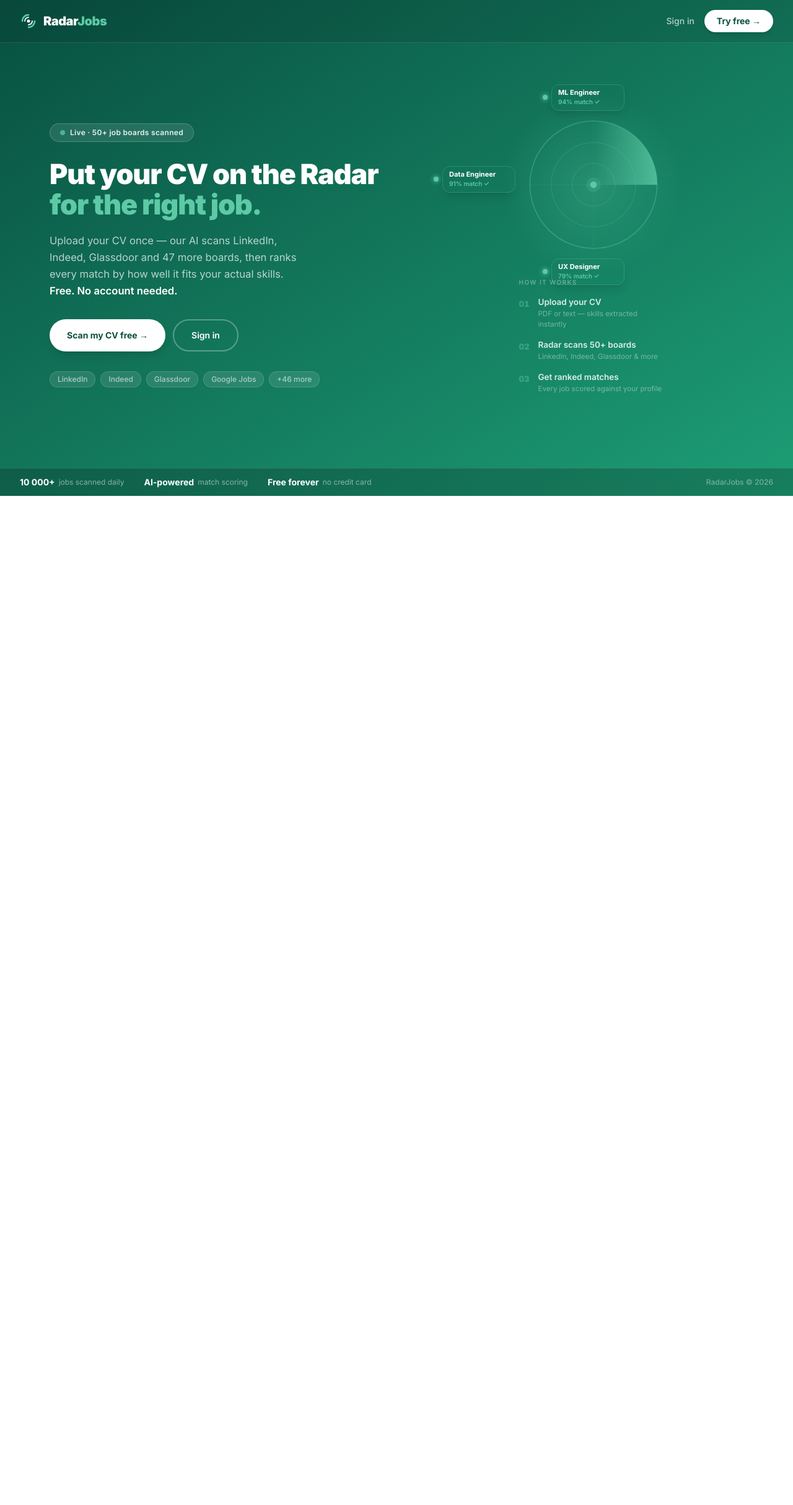
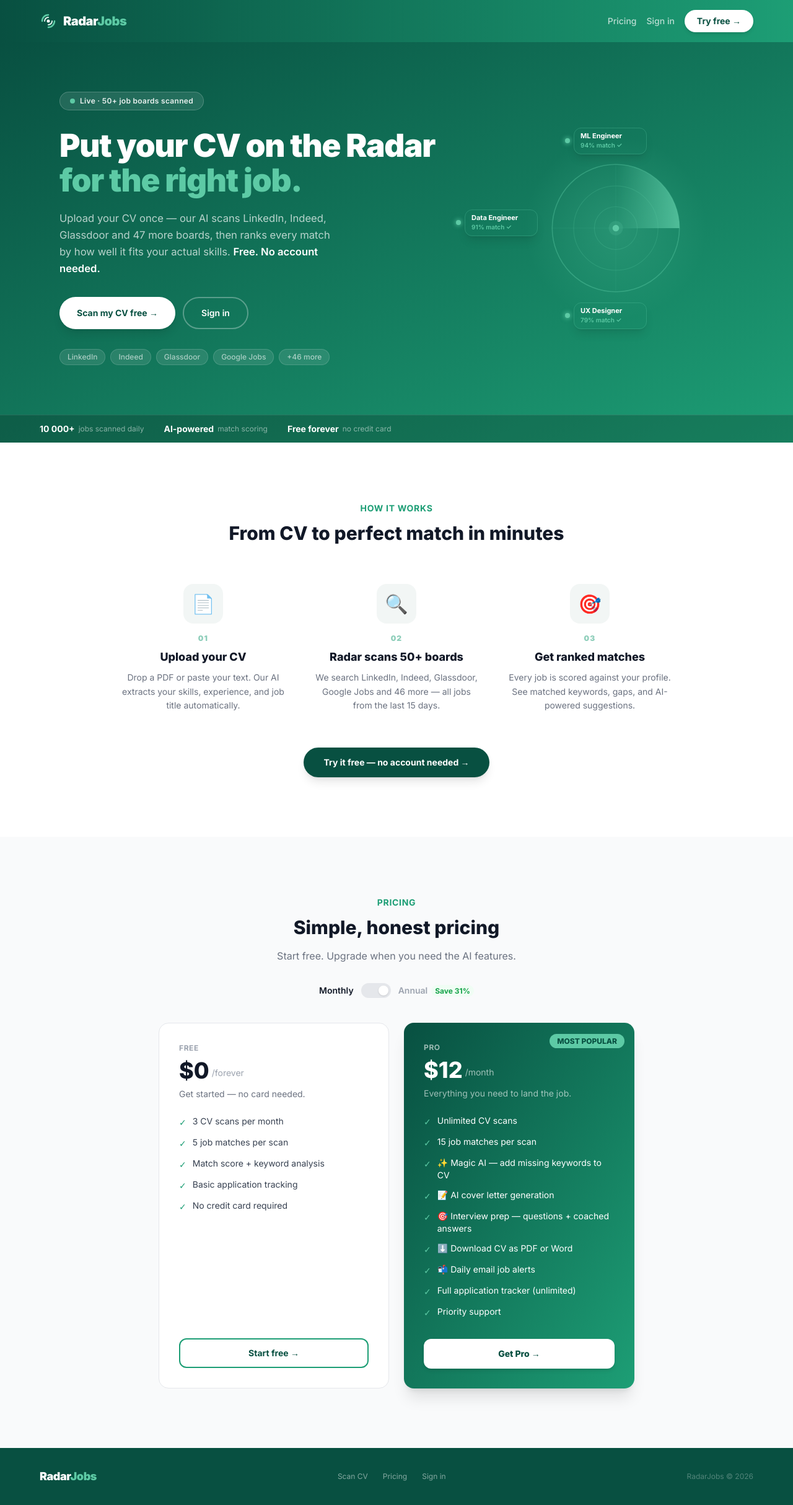
Before and after one commit to Aitibour/radarjobs-co, a Next.js app in the folder frontend/: page / in a window 1280 px wide. Shown: the whole page at 62% size. Before the commit the page ends 800 px from the top, so only its background shows below. Built offline with nearby package versions, Linux system fonts and the light colour scheme; no server answers.

Commit message:
feat: landing page — How it Works + Pricing sections below hero

```diff
--- a/frontend/app/page.tsx
+++ b/frontend/app/page.tsx
@@ -1,6 +1,8 @@
 'use client'
 
 import Link from 'next/link'
+import { useState } from 'react'
+import { redirectToCheckout } from '@/lib/stripe'
 
 const BLIPS = [
   { label: 'Senior Dev',    match: '87%', pos: { top: '2px',    right: '-148px' }, delay: '0s'    },
@@ -9,12 +11,48 @@ const BLIPS = [
   { label: 'UX Designer',   match: '79%', pos: { bottom: '-52px',left: '28px'   }, delay: '3.75s' },
 ]
 
+const FREE_FEATURES = [
+  '3 CV scans per month',
+  '5 job matches per scan',
+  'Match score + keyword analysis',
+  'Basic application tracking',
+  'No credit card required',
+]
+
+const PRO_FEATURES = [
+  'Unlimited CV scans',
+  '15 job matches per scan',
+  '✨ Magic AI — add missing keywords to CV',
+  '📝 AI cover letter generation',
+  '🎯 Interview prep — questions + coached answers',
+  '⬇️ Download CV as PDF or Word',
+  '📬 Daily email job alerts',
+  'Full application tracker (unlimited)',
+  'Priority support',
+]
+
 export default function LandingPage() {
+  const [annual, setAnnual] = useState(false)
+  const [checkoutLoading, setCheckoutLoading] = useState(false)
+
+  const proPrice = annual ? 99 : 12
+  const proLabel = annual ? '/year' : '/month'
+
+  const handleUpgrade = async () => {
+    setCheckoutLoading(true)
+    try {
+      await redirectToCheckout(annual ? 'annual' : 'monthly')
+    } catch {
+      setCheckoutLoading(false)
+    }
+  }
+
   return (
-    <main className="h-screen flex flex-col overflow-hidden bg-gradient-to-br from-teal-dark to-teal-mid font-sans">
+    <main className="bg-white font-sans">
 
       {/* ─── Nav ─────────────────────────────────────── */}
-      <nav className="shrink-0 flex items-center justify-between px-8 py-4 bg-black/10 border-b border-white/10">
+      <nav className="bg-gradient-to-r from-teal-dark to-teal-mid px-8 py-4">
+        <div className="max-w-6xl mx-auto flex items-center justify-between">
           <div className="flex items-center gap-2.5">
             <svg width="28" height="28" viewBox="0 0 28 28" fill="none" aria-hidden="true">
               <path d="M4 14a10 10 0 0 1 10-10" stroke="#5DCAA5" strokeWidth="2.5" strokeLinecap="round"/>
@@ -27,41 +65,37 @@ export default function LandingPage() {
               <span className="text-white">Radar</span><span className="text-teal-accent">Jobs</span>
             </span>
           </div>
-
           <div className="flex items-center gap-4">
-          <Link href="/login"
-            className="text-sm font-medium text-white/70 hover:text-white transition-colors">
-            Sign in
-          </Link>
+            <Link href="/pricing" className="text-sm font-medium text-white/70 hover:text-white transition-colors">Pricing</Link>
+            <Link href="/login" className="text-sm font-medium text-white/70 hover:text-white transition-colors">Sign in</Link>
             <Link href="/scan"
               className="text-sm font-bold bg-white text-teal-dark px-5 py-2 rounded-full hover:bg-teal-light hover:scale-105 transition-all duration-200 shadow-md">
               Try free →
             </Link>
           </div>
+        </div>
       </nav>
 
       {/* ─── Hero ────────────────────────────────────── */}
-      <div className="flex-1 flex overflow-hidden">
+      <div className="bg-gradient-to-br from-teal-dark to-teal-mid">
+        <div className="max-w-6xl mx-auto px-8 py-20 flex items-center gap-12">
 
-        {/* ── Left: copy + CTA ── */}
-        <div className="flex-1 flex flex-col justify-center px-8 md:px-14 lg:px-20">
-
+          {/* Left */}
+          <div className="flex-1">
             <div className="flex items-center gap-2 mb-7 w-fit bg-white/10 border border-white/20 rounded-full px-4 py-1.5">
               <span className="w-2 h-2 rounded-full bg-teal-accent animate-pulse shrink-0"/>
-            <span className="text-xs font-semibold text-white/90 tracking-wide">
-              Live · 50+ job boards scanned
-            </span>
+              <span className="text-xs font-semibold text-white/90 tracking-wide">Live · 50+ job boards scanned</span>
             </div>
 
             <h1 className="font-black text-white leading-[1.1] tracking-tight mb-5"
-              style={{ fontSize: 'clamp(2rem, 3.5vw, 3.2rem)' }}>
+                style={{ fontSize: 'clamp(2.2rem, 4vw, 3.5rem)' }}>
               Put your CV on the Radar
               <br />
               <span className="text-teal-accent">for the right job.</span>
             </h1>
 
-          <p className="text-white/70 mb-8 leading-relaxed"
-             style={{ fontSize: 'clamp(0.9rem, 1.3vw, 1.05rem)', maxWidth: '420px' }}>
+            <p className="text-white/70 mb-8 leading-relaxed max-w-md"
+               style={{ fontSize: 'clamp(0.95rem, 1.3vw, 1.1rem)' }}>
               Upload your CV once — our AI scans LinkedIn, Indeed, Glassdoor
               and 47 more boards, then ranks every match by how well it fits
               your actual skills.{' '}
@@ -89,20 +123,11 @@ export default function LandingPage() {
             </div>
           </div>
 
-        {/* ── Right: radar + blips + steps ── */}
-        <div className="hidden lg:flex w-[46%] flex-col items-center justify-center gap-10 pr-14">
-
-          {/* Radar with discovery blips */}
+          {/* Right: radar only */}
+          <div className="hidden lg:flex w-[380px] items-center justify-center">
             <div className="relative" style={{ width: 220, height: 220 }}>
-            {/* Glow behind radar */}
               <div className="absolute inset-0 rounded-full pointer-events-none"
-              style={{
-                background: 'radial-gradient(circle, #5DCAA5 0%, transparent 70%)',
-                opacity: 0.25,
-                transform: 'scale(1.35)',
-              }}/>
-
-            {/* Radar SVG */}
+                style={{ background: 'radial-gradient(circle, #5DCAA5 0%, transparent 70%)', opacity: 0.25, transform: 'scale(1.35)' }}/>
               <svg width="220" height="220" viewBox="0 0 210 210" fill="none"
                 style={{ animation: 'radarSpin 5s linear infinite', position: 'relative', zIndex: 1 }}>
                 <defs>
@@ -120,14 +145,9 @@ export default function LandingPage() {
                 <circle cx="105" cy="105" r="5"  fill="#5DCAA5"/>
                 <circle cx="105" cy="105" r="11" fill="#5DCAA5" fillOpacity="0.2"/>
               </svg>
-
-            {/* Discovery blip cards */}
               {BLIPS.map(({ label, match, pos, delay }) => (
-              <div
-                key={label}
-                className="absolute flex items-center gap-1.5 pointer-events-none"
-                style={{ ...pos, animation: `blipPop 5s ease-out ${delay} infinite`, zIndex: 2 }}
-              >
+                <div key={label} className="absolute flex items-center gap-1.5 pointer-events-none"
+                  style={{ ...pos, animation: `blipPop 5s ease-out ${delay} infinite`, zIndex: 2 }}>
                   <div className="w-2 h-2 rounded-full bg-teal-accent shrink-0"
                     style={{ boxShadow: '0 0 6px 2px rgba(93,202,165,0.55)' }}/>
                   <div className="bg-white/12 backdrop-blur-sm border border-teal-accent/30 rounded-xl px-2.5 py-1.5 shadow-lg"
@@ -137,12 +157,8 @@ export default function LandingPage() {
                   </div>
                 </div>
               ))}
-
               <style jsx>{`
-              @keyframes radarSpin {
-                from { transform: rotate(0deg); }
-                to   { transform: rotate(360deg); }
-              }
+                @keyframes radarSpin { from { transform: rotate(0deg); } to { transform: rotate(360deg); } }
                 @keyframes blipPop {
                   0%   { opacity: 0; transform: scale(0.65) translateY(3px); }
                   9%   { opacity: 1; transform: scale(1.06) translateY(0);   }
@@ -153,33 +169,12 @@ export default function LandingPage() {
                 }
               `}</style>
             </div>
-
-          {/* How it works — minimal */}
-          <div className="flex flex-col gap-4" style={{ width: 240 }}>
-            <p className="text-white/35 text-[10px] uppercase tracking-[0.14em] font-semibold">How it works</p>
-            {[
-              { n: '01', title: 'Upload your CV',          sub: 'PDF or text — skills extracted instantly' },
-              { n: '02', title: 'Radar scans 50+ boards',  sub: 'LinkedIn, Indeed, Glassdoor & more' },
-              { n: '03', title: 'Get ranked matches',       sub: 'Every job scored against your profile' },
-            ].map(({ n, title, sub }) => (
-              <div key={n} className="flex items-start gap-3.5">
-                <span className="shrink-0 font-black tabular-nums text-teal-accent/45 mt-0.5"
-                  style={{ fontSize: '0.82rem' }}>
-                  {n}
-                </span>
-                <div>
-                  <p className="text-white/85 font-semibold leading-tight" style={{ fontSize: '0.84rem' }}>{title}</p>
-                  <p className="text-white/40 mt-0.5" style={{ fontSize: '0.72rem' }}>{sub}</p>
-                </div>
-              </div>
-            ))}
-          </div>
           </div>
         </div>
 
-      {/* ─── Stats strip ─────────────────────────────── */}
-      <div className="shrink-0 bg-black/20 border-t border-white/10 py-3 px-8">
-        <div className="flex items-center justify-between">
+        {/* Stats strip */}
+        <div className="bg-black/20 border-t border-white/10 py-3 px-8">
+          <div className="max-w-6xl mx-auto flex items-center justify-between">
             <div className="flex items-center gap-8">
               {[
                 { value: '10 000+',      label: 'jobs scanned daily' },
@@ -192,9 +187,143 @@ export default function LandingPage() {
                 </div>
               ))}
             </div>
-          <p className="text-xs text-white/40 font-medium">RadarJobs © 2026</p>
           </div>
         </div>
+      </div>
+
+      {/* ─── How it works ───────────────────────────── */}
+      <div className="py-24 px-8 bg-white">
+        <div className="max-w-4xl mx-auto">
+          <p className="text-teal-mid text-sm font-bold uppercase tracking-wider text-center mb-3">How it works</p>
+          <h2 className="text-3xl font-extrabold text-gray-900 text-center mb-16">From CV to perfect match in minutes</h2>
+
+          <div className="grid md:grid-cols-3 gap-10">
+            {[
+              {
+                n: '01',
+                icon: '📄',
+                title: 'Upload your CV',
+                desc: 'Drop a PDF or paste your text. Our AI extracts your skills, experience, and job title automatically.',
+              },
+              {
+                n: '02',
+                icon: '🔍',
+                title: 'Radar scans 50+ boards',
+                desc: 'We search LinkedIn, Indeed, Glassdoor, Google Jobs and 46 more — all jobs from the last 15 days.',
+              },
+              {
+                n: '03',
+                icon: '🎯',
+                title: 'Get ranked matches',
+                desc: 'Every job is scored against your profile. See matched keywords, gaps, and AI-powered suggestions.',
+              },
+            ].map(({ n, icon, title, desc }) => (
+              <div key={n} className="flex flex-col items-center text-center">
+                <div className="w-16 h-16 rounded-2xl bg-teal-dark/5 flex items-center justify-center text-3xl mb-4">
+                  {icon}
+                </div>
+                <span className="text-xs font-black text-teal-mid/50 tracking-widest mb-2">{n}</span>
+                <h3 className="text-lg font-extrabold text-gray-900 mb-2">{title}</h3>
+                <p className="text-sm text-gray-500 leading-relaxed">{desc}</p>
+              </div>
+            ))}
+          </div>
+
+          <div className="text-center mt-14">
+            <Link href="/scan"
+              className="inline-flex items-center gap-2 font-bold text-sm bg-teal-dark text-white px-8 py-3.5 rounded-full shadow-lg hover:bg-teal-mid hover:scale-105 transition-all duration-200">
+              Try it free — no account needed →
+            </Link>
+          </div>
+        </div>
+      </div>
+
+      {/* ─── Pricing ─────────────────────────────────── */}
+      <div className="py-24 px-8 bg-gray-50">
+        <div className="max-w-4xl mx-auto">
+          <p className="text-teal-mid text-sm font-bold uppercase tracking-wider text-center mb-3">Pricing</p>
+          <h2 className="text-3xl font-extrabold text-gray-900 text-center mb-4">Simple, honest pricing</h2>
+          <p className="text-gray-500 text-center mb-8">Start free. Upgrade when you need the AI features.</p>
+
+          {/* Toggle */}
+          <div className="flex items-center justify-center gap-3 mb-10">
+            <span className={`text-sm font-semibold ${!annual ? 'text-gray-900' : 'text-gray-400'}`}>Monthly</span>
+            <button onClick={() => setAnnual(!annual)}
+              className={`relative w-12 h-6 rounded-full transition-colors ${annual ? 'bg-teal-mid' : 'bg-gray-200'}`}>
+              <span className={`absolute top-1 w-4 h-4 bg-white rounded-full shadow transition-transform ${annual ? 'translate-x-7' : 'translate-x-1'}`}/>
+            </button>
+            <span className={`text-sm font-semibold ${annual ? 'text-gray-900' : 'text-gray-400'}`}>
+              Annual
+              <span className="ml-1.5 text-xs font-bold text-green-600 bg-green-50 px-1.5 py-0.5 rounded-full">Save 31%</span>
+            </span>
+          </div>
+
+          <div className="grid md:grid-cols-2 gap-6 max-w-3xl mx-auto">
+
+            {/* Free */}
+            <div className="bg-white rounded-2xl border border-gray-200 p-8 flex flex-col">
+              <p className="text-xs font-bold text-gray-400 uppercase tracking-wider mb-2">Free</p>
+              <div className="flex items-end gap-1 mb-2">
+                <span className="text-4xl font-extrabold text-gray-900">$0</span>
+                <span className="text-gray-400 text-sm mb-1.5">/forever</span>
+              </div>
+              <p className="text-gray-500 text-sm mb-6">Get started — no card needed.</p>
+              <ul className="flex flex-col gap-3 mb-8 flex-1">
+                {FREE_FEATURES.map(f => (
+                  <li key={f} className="flex items-start gap-2.5 text-sm text-gray-700">
+                    <span className="text-teal-mid mt-0.5 shrink-0">✓</span>{f}
+                  </li>
+                ))}
+              </ul>
+              <Link href="/scan"
+                className="w-full py-3 rounded-xl border-2 border-teal-mid text-teal-dark font-bold text-sm text-center hover:bg-teal-light transition-colors">
+                Start free →
+              </Link>
+            </div>
+
+            {/* Pro */}
+            <div className="bg-gradient-to-br from-teal-dark to-teal-mid rounded-2xl p-8 flex flex-col relative overflow-hidden shadow-xl">
+              <div className="absolute top-4 right-4">
+                <span className="text-xs font-extrabold text-teal-dark bg-teal-accent px-3 py-1 rounded-full">MOST POPULAR</span>
+              </div>
+              <p className="text-xs font-bold text-white/60 uppercase tracking-wider mb-2">Pro</p>
+              <div className="flex items-end gap-1 mb-2">
+                <span className="text-4xl font-extrabold text-white">${proPrice}</span>
+                <span className="text-white/60 text-sm mb-1.5">{proLabel}</span>
+              </div>
+              <p className="text-white/60 text-sm mb-6">Everything you need to land the job.</p>
+              <ul className="flex flex-col gap-3 mb-8 flex-1">
+                {PRO_FEATURES.map(f => (
+                  <li key={f} className="flex items-start gap-2.5 text-sm text-white">
+                    <span className="text-teal-accent mt-0.5 shrink-0">✓</span>{f}
+                  </li>
+                ))}
+              </ul>
+              <button onClick={handleUpgrade} disabled={checkoutLoading}
+                className="w-full py-3.5 rounded-xl bg-white text-teal-dark font-extrabold text-sm hover:bg-teal-light disabled:opacity-60 transition-colors shadow-md">
+                {checkoutLoading ? 'Redirecting…' : 'Get Pro →'}
+              </button>
+              {annual && <p className="text-center text-xs text-white/50 mt-3">Billed as $99/year · Cancel anytime</p>}
+            </div>
+          </div>
+        </div>
+      </div>
+
+      {/* ─── Footer ──────────────────────────────────── */}
+      <footer className="bg-teal-dark py-8 px-8">
+        <div className="max-w-6xl mx-auto flex items-center justify-between flex-wrap gap-4">
+          <span className="text-lg font-black tracking-tight">
+            <span className="text-white">Radar</span><span className="text-teal-accent">Jobs</span>
+          </span>
+          <div className="flex items-center gap-6">
+            <Link href="/scan"    className="text-xs text-white/50 hover:text-white transition-colors">Scan CV</Link>
+            <Link href="/pricing" className="text-xs text-white/50 hover:text-white transition-colors">Pricing</Link>
+            <Link href="/login"   className="text-xs text-white/50 hover:text-white transition-colors">Sign in</Link>
+          </div>
+          <p className="text-xs text-white/30">RadarJobs © 2026</p>
+        </div>
+      </footer>
+
     </main>
   )
 }
```
Lines whose indentation alone changed are shown as unchanged.
